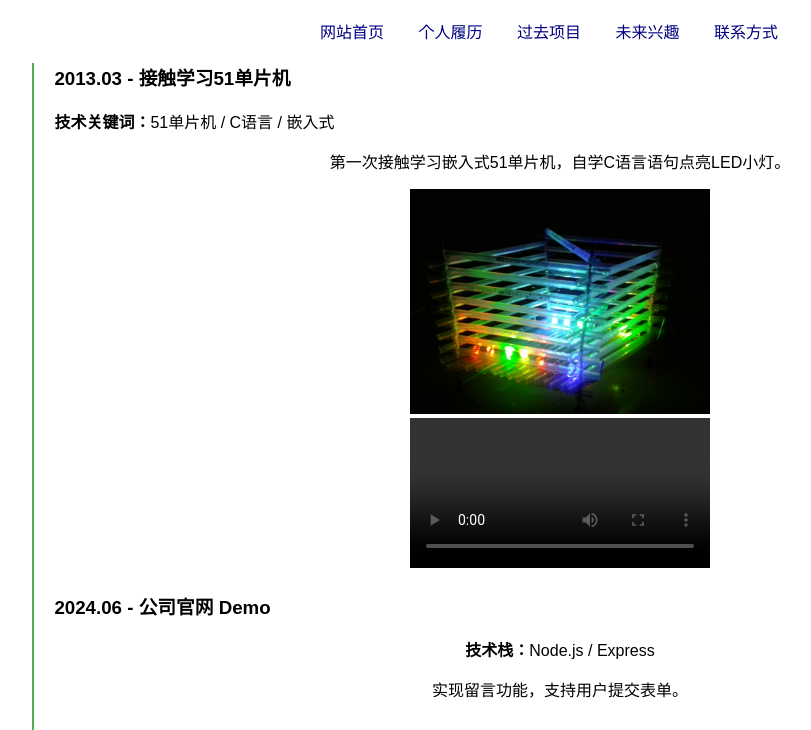
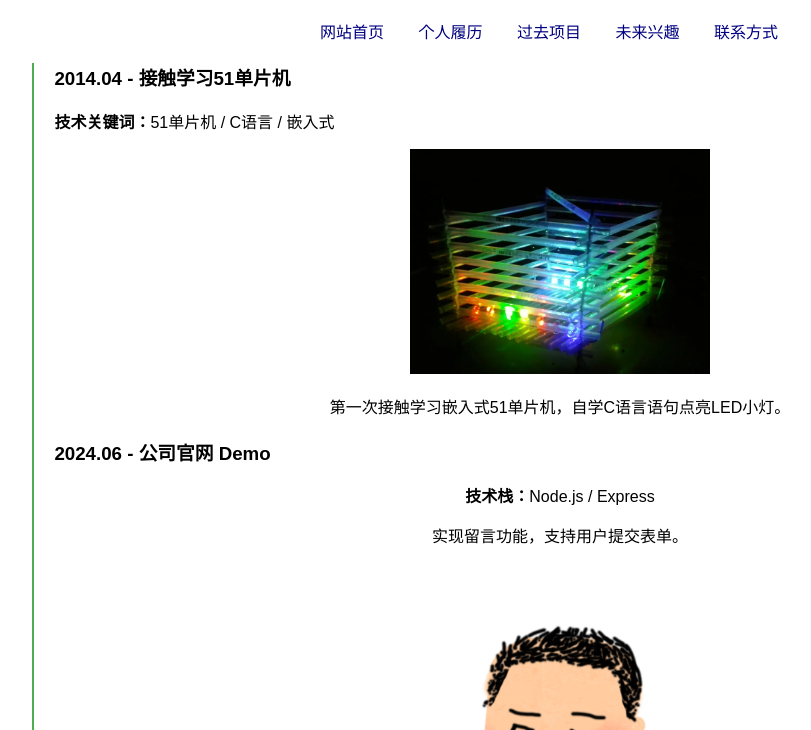
Before and after one commit to ander-ryu/personal-site, a plain HTML site: page previousProject.html in a window 1280 px wide. Shown: the part 70-800 px from the top of the page, without its empty margins (91-902 px from the left). Drawn offline with Linux system fonts and the light colour scheme.

Commit message:
Add files via upload

```diff
--- a/previousProject.html
+++ b/previousProject.html
@@ -23,11 +23,11 @@
 
     <div style="width:80%; margin:0 auto; border-left:2px solid #4CAF50; padding-left:20px;">
       <div style="margin:20px 0;">
-        <h3 style="text-align: left;">2013.03 - 接触学习51单片机</h3>
+        <h3 style="text-align: left;">2014.04 - 接触学习51单片机</h3>
         <p style="text-align: left;"><b>技术关键词：</b>51单片机 / C语言 / 嵌入式</p>
+        <img src="./2014.04.16-1.webp" alt="项目截图" width="300"><br>
         <p>第一次接触学习嵌入式51单片机，自学C语言语句点亮LED小灯。</p>
-        <img src="./2014.04.16-1.jpg" alt="项目截图" width="300"><br>
-        <video width="300" controls>
+        <!-- <video width="300" controls> -->
           <!-- <source src="videos/project1-demo.mp4" type="video/mp4">
           您的浏览器不支持视频播放
         </video> -->
```
Also changed, not shown: 2014.04.16-1.webp (added).
